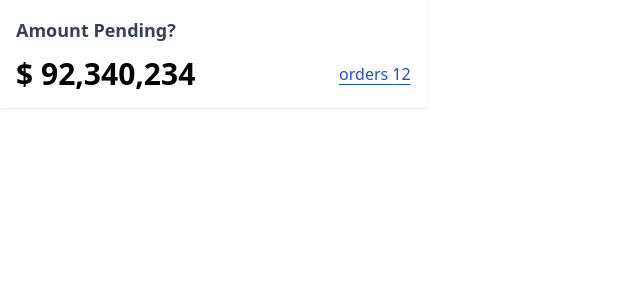
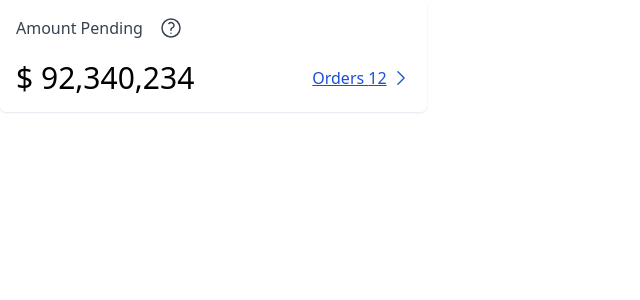
Before and after one commit to ranjit1024/TainWind-ui, a React (Vite) app: page / in a window 1280 px wide. Shown: the top 300 px of the page, without its empty margins (0-640 px from the left). Built offline with nearby package versions, Linux system fonts and the light colour scheme.

Commit message:
first component

```diff
--- a/src/components/RevenueCard.jsx
+++ b/src/components/RevenueCard.jsx
@@ -3,17 +3,24 @@ export function RevenuCard ({
     orderCount,
     amount
 }){
-    return <div className="bg-white border-1 p-4 border-slate-50 rounded-sm shadow-sm shadow-slate-200">
-        <div className="text-gray-700 font-semibold text-lg">
+    return <div className="bg-white border-1 p-4 border-slate-50 rounded-md shadow-sm shadow-slate-200">
+        <div className="text-gray-700 font-medium flex">
             {title}
-            ?
+            <svg  xmlns="http://www.w3.org/2000/svg" fill="none" viewBox="0 0 24 24" strokeWidth={1.5} stroke="currentColor" className="size-6 ml-4">
+  <path strokeLinecap="round" strokeLinejoin="round" d="M9.879 7.519c1.171-1.025 3.071-1.025 4.242 0 1.172 1.025 1.172 2.687 0 3.712-.203.179-.43.326-.67.442-.745.361-1.45.999-1.45 1.827v.75M21 12a9 9 0 1 1-18 0 9 9 0 0 1 18 0Zm-9 5.25h.008v.008H12v-.008Z" />
+</svg>
         </div>
-        <div className="flex justify-between mt-3 items-center">
-            <div className="font-semibold text-3xl">
+        <div className="flex justify-between mt-5 items-center">
+            <div className="font-medium text-3xl">
                 $ {amount}
             </div>
-            <div className="text-blue-700 font-medium underline underline-offset-4">
-                {orderCount ? <div>orders {orderCount}</div>:null}
+            <div className="text-blue-700 font-medium underline  decoration-1 hover:cursor-pointer hover:text-blue-600
+            text-medium">
+                {orderCount ? <div className="flex items-center">Orders {orderCount }
+                <svg xmlns="http://www.w3.org/2000/svg" fill="none" viewBox="0 0 24 24" strokeWidth={1.5} stroke="currentColor" className="size-5 ml-1">
+  <path strokeLinecap="round" strokeLinejoin="round" d="m8.25 4.5 7.5 7.5-7.5 7.5" />
+</svg>
+                </div>:null}
             </div>
         </div>
     </div>
```
